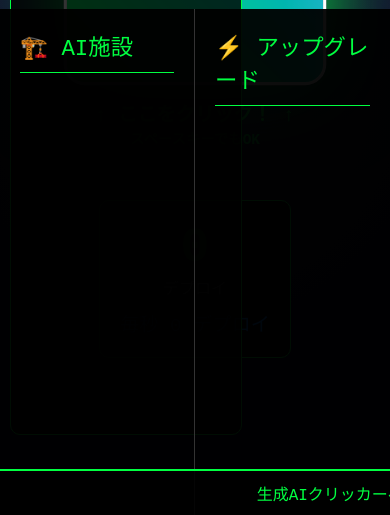
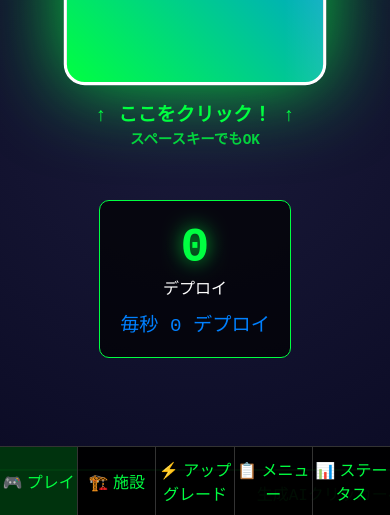
Before and after one commit to miyatti777/genai-clicker, a plain HTML site: page index.html in a window 390 px wide. Shown: the part 329-844 px from the top of the page. Drawn offline with Linux system fonts and the light colour scheme; no server answers.

Commit message:
Add five-screen mobile navigation

```diff
--- a/index.html
+++ b/index.html
@@ -401,6 +401,28 @@
         .menu-btn:hover {
             background: rgba(0,255,65,0.4);
         }
+        .mobile-nav {
+            display: none;
+            position: fixed;
+            bottom: 0;
+            left: 0;
+            right: 0;
+            background: rgba(0,0,0,0.95);
+            border-top: 1px solid #333;
+            z-index: 1001;
+            text-align: center;
+        }
+        .mobile-nav-btn {
+            flex: 1;
+            background: none;
+            border: none;
+            color: #00ff41;
+            padding: 10px 0;
+            font-size: 1rem;
+        }
+        .mobile-nav-btn.active {
+            background: rgba(0,255,65,0.2);
+        }
 
         .modal {
             position: fixed;
@@ -523,11 +545,12 @@
             .clicker-area {
                 border-right: none;
                 width: 100vw;
+                display: none;
             }
 
             .right-panel {
                 position: fixed;
-                bottom: 0;
+                bottom: 50px;
                 right: 0;
                 left: 0;
                 top: auto;
@@ -535,30 +558,40 @@
                 height: 60vh;
                 flex-direction: row;
                 z-index: 3;
+                display: none;
             }
 
             .buildings-panel, .upgrades-panel {
                 height: 60vh;
-                width: 50vw;
+                width: 100vw;
                 border-bottom: none;
-                border-right: 1px solid #333;
+                border-right: none;
+                display: none;
             }
-
-            .upgrades-panel {
-                border-right: none;
+            .menu-buttons {
+                display: none;
             }
-
             .game-stats {
                 position: fixed;
                 top: 70px;
                 left: 10px;
                 z-index: 1002;
+                display: none;
             }
 
             .ai-chip {
                 width: 250px;
                 height: 250px;
                 font-size: 3rem;
+            }
+            .mobile-nav {
+                display: flex;
+            }
+            .mobile-nav-btn {
+                border-right: 1px solid #333;
+            }
+            .mobile-nav-btn:last-child {
+                border-right: none;
             }
         }
     </style>
@@ -634,6 +667,13 @@
             <div class="panel-title">⚡ アップグレード</div>
             <div id="upgradesContainer"></div>
         </div>
+    </div>
+    <div class="mobile-nav">
+        <button class="mobile-nav-btn" onclick="showMobilePanel('clicker')">🎮 プレイ</button>
+        <button class="mobile-nav-btn" onclick="showMobilePanel('buildings')">🏗️ 施設</button>
+        <button class="mobile-nav-btn" onclick="showMobilePanel('upgrades')">⚡ アップグレード</button>
+        <button class="mobile-nav-btn" onclick="showMobilePanel('menu')">📋 メニュー</button>
+        <button class="mobile-nav-btn" onclick="showMobilePanel('status')">📊 ステータス</button>
     </div>
 
     <div class="news-ticker">
@@ -1138,6 +1178,50 @@
             return (num/1000000000000).toFixed(1) + 'T';
         }
 
+        function showMobilePanel(panel) {
+            if (window.innerWidth > 1200) return;
+            const clicker = document.querySelector('.clicker-area');
+            const rightPanel = document.querySelector('.right-panel');
+            const buildings = document.querySelector('.buildings-panel');
+            const upgrades = document.querySelector('.upgrades-panel');
+            const menu = document.querySelector('.menu-buttons');
+            const status = document.querySelector('.game-stats');
+            const buttons = document.querySelectorAll('.mobile-nav-btn');
+
+            clicker.style.display = 'none';
+            rightPanel.style.display = 'none';
+            buildings.style.display = 'none';
+            upgrades.style.display = 'none';
+            menu.style.display = 'none';
+            status.style.display = 'none';
+            buttons.forEach(btn => btn.classList.remove('active'));
+
+            switch (panel) {
+                case 'clicker':
+                    clicker.style.display = 'flex';
+                    buttons[0].classList.add('active');
+                    break;
+                case 'buildings':
+                    rightPanel.style.display = 'flex';
+                    buildings.style.display = 'block';
+                    buttons[1].classList.add('active');
+                    break;
+                case 'upgrades':
+                    rightPanel.style.display = 'flex';
+                    upgrades.style.display = 'block';
+                    buttons[2].classList.add('active');
+                    break;
+                case 'menu':
+                    menu.style.display = 'flex';
+                    buttons[3].classList.add('active');
+                    break;
+                case 'status':
+                    status.style.display = 'block';
+                    buttons[4].classList.add('active');
+                    break;
+            }
+        }
+
         // モーダル表示/非表示
         function showModal(modalId) {
             document.getElementById(modalId).style.display = 'flex';
@@ -1218,7 +1302,7 @@
         }
 
         // ゲーム開始
-        document.addEventListener('DOMContentLoaded', async () => { await loadConfig(); initGame(); });
+        document.addEventListener('DOMContentLoaded', async () => { await loadConfig(); initGame(); if (window.innerWidth <= 1200) { showMobilePanel('clicker'); } });
 
         // キーボードショートカット
         document.addEventListener('keydown', (e) => {
```
